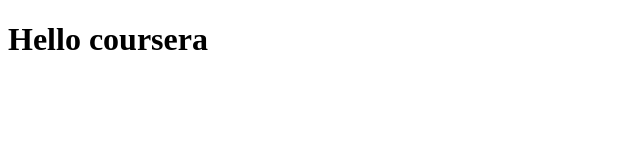
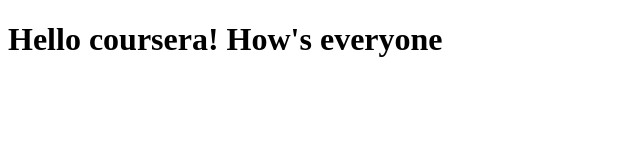
Before and after one commit to abhirathoreop/Couresra-test, a plain HTML site: page site/index.html in a window 1280 px wide. Shown: the whole page, without its empty margins (0-640 px from the left). Drawn offline with Linux system fonts and the light colour scheme.

Commit message:
Small addition

```diff
--- a/site/index.html
+++ b/site/index.html
@@ -3,9 +3,8 @@
 <head>
 	<meta charset="utf-8">
 	<meta name="viewport" content="width=device-width, initial-scale=1">
-	<title>Hello coursera</title>
+	<title>Hello coursera!</title>
 </head>
 <body>
-<h1>Hello coursera</h1>
-</body>
+<h1>Hello coursera! How's everyone<h1>
 </html>
```
